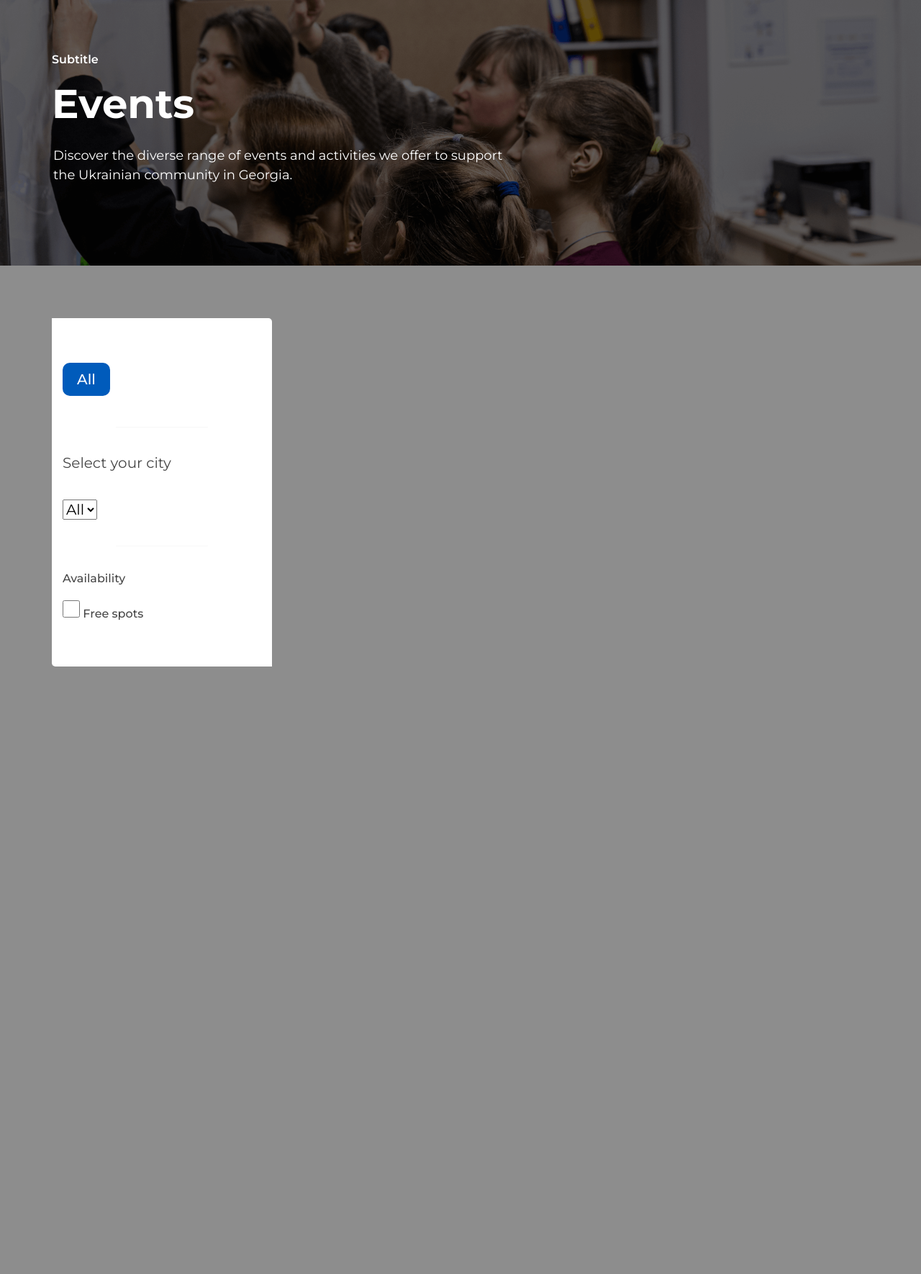
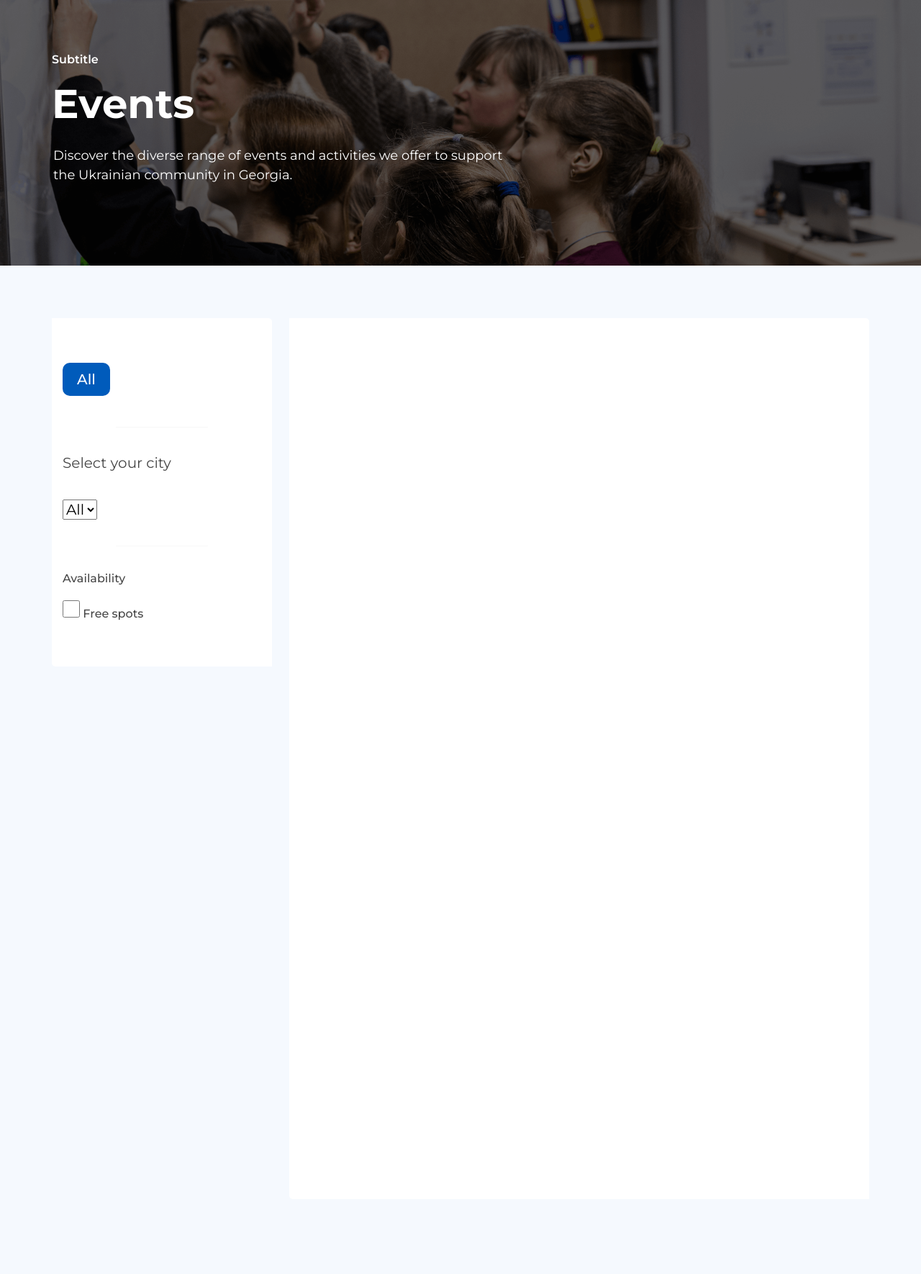
Before and after one commit to IvanBondarenkoIT/unite_together_django_website, a Django app: page /events/ in a window 1280 px wide. Shown: the part 150-1920 px from the top of the page at 72% size. Run offline with Django 5.2, Linux system fonts and the light colour scheme; data that the repository does not hold is empty; parts of the project's set-up code (start-up, migrations or seed data) failed here and were passed over; some libraries are stand-ins or nearby versions.

Commit message:
added: events stiles fix

```diff
--- a/templates/events/events_index.html
+++ b/templates/events/events_index.html
@@ -117,6 +117,7 @@
               </div>
             </div>
           </div>
+            <div class="stroke-manager">
               <div class="items2">
 
 
@@ -201,7 +202,9 @@
                 {% endfor %}
               </div>
             </div>
+        </div>
 {#      paginator #}
+
         <div class="data-visualizer">
           <nav class="mt-4" aria-label="Page navigation sample">
                 {% if all_objects.has_other_pages %}
@@ -232,6 +235,7 @@
 {#      end new paginator#}
         </div>
 
+
       </section>
 
     <script src="https://ajax.googleapis.com/ajax/libs/jquery/3.5.1/jquery.min.js"></script>
--- a/unite_together_django_website/static/css/events/e-v-e-n-t-s.css
+++ b/unite_together_django_website/static/css/events/e-v-e-n-t-s.css
@@ -2634,7 +2634,7 @@
   color: var(--color-darkslategray-100);
 }
 .sect-events {
-  background-color: var(--color-gray-100);
+  background-color: var(--color-ghostwhite);
   display: flex;
   flex-direction: column;
   align-items: flex-start;
```
Lines whose indentation alone changed are shown as unchanged.
